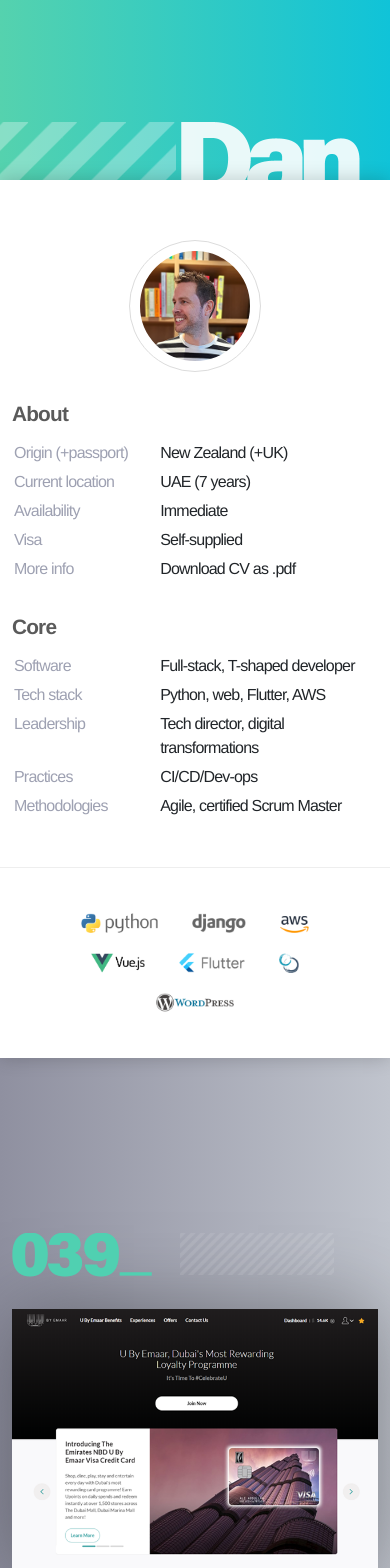
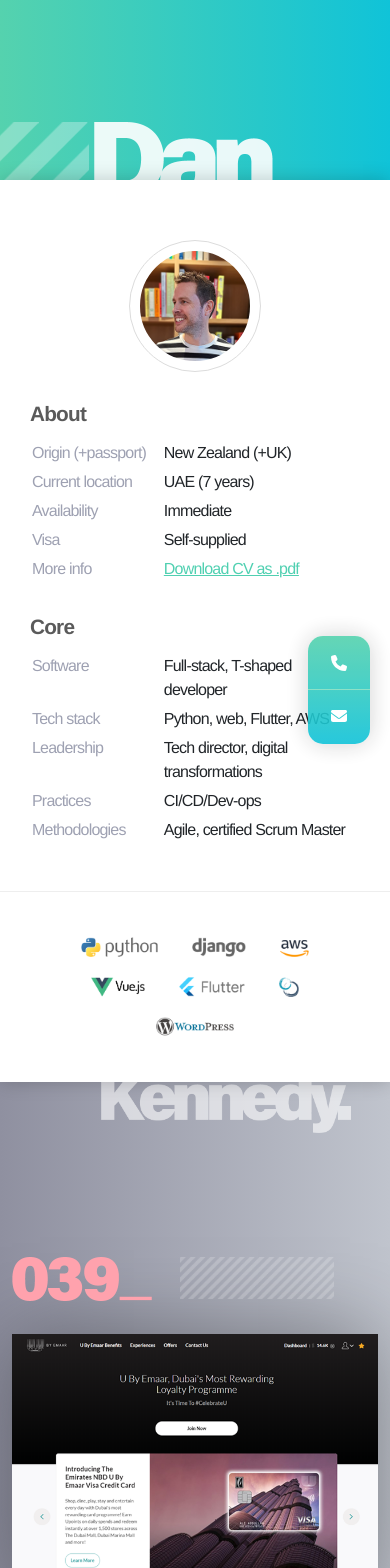
Before and after one commit to danken00/portfolioofdan.com, a Vue app: page / in a window 390 px wide. Shown: the top 1568 px of the page. Built offline with nearby package versions, Linux system fonts and the light colour scheme.

Commit message:
First pass done

```diff
--- a/src/App.vue
+++ b/src/App.vue
@@ -5,6 +5,14 @@
     <Header/>
     <About/>
     <PortfolioPieces/>
+    <div class="contact-buttons-mobile">
+      <a title="Give me a call" href="tel:+971561588611">
+        <font-awesome-icon icon="phone"></font-awesome-icon>
+      </a>
+      <a title="Flick me an email" href="mailto:dan@mojoplease.com">
+        <font-awesome-icon icon="envelope"></font-awesome-icon>
+      </a>
+    </div>
   </div>
 </template>
 
@@ -12,24 +20,73 @@
 import Header from './components/homepage/Header.vue'
 import About from './components/homepage/About.vue'
 import PortfolioPieces from './components/homepage/PortfolioPieces.vue'
+import { FontAwesomeIcon } from '@fortawesome/vue-fontawesome'
 
 export default {
   name: 'App',
   components: {
     Header,
     About,
-    PortfolioPieces
+    PortfolioPieces,
+    FontAwesomeIcon
   }
 }
 </script>
 
 <style lang="scss">
 
+.contact-buttons-mobile {
+  position: fixed;
+  bottom: 100px;
+  right: 20px;
+  width: 62px;
+  height: 108px;
+  background-image: linear-gradient(to top, #10c3d8, #55d2ae);
+  border-radius: 15px;
+  box-shadow: 0 0 24px rgba(0, 0, 0, 0.2);
+  overflow: hidden;
+  z-index: 100;
+  opacity: 0.9;
+
+  @media (min-width: 992px) {
+    display: none;
+  }
+
+  a {
+    height: 54px;
+    width: 62px;
+    background: none;
+    border: none;
+    text-align: center;
+    display: block;
+    padding-top: 15px;
+
+    svg {
+      color: #FFF;
+    }
+
+    &:first-of-type {
+      padding-top: 16px;
+      border-bottom: 1px solid #81dec1;
+    }
+
+    &:hover {
+      background: rgba(255, 255, 255, 0.2);
+    }
+  }
+}
 
 #app {
   font-family: 'Rubik', Helvetica, Arial, sans-serif;
   -webkit-font-smoothing: antialiased;
   -moz-osx-font-smoothing: grayscale;
-  text-align: center;
+
+  a {
+    color: #50d0b1;
+
+    &:hover {
+      text-decoration: none;
+    }
+  }
 }
 </style>
--- a/src/components/homepage/About.vue
+++ b/src/components/homepage/About.vue
@@ -5,15 +5,15 @@
         <div class="col-sm-12 col-lg-2 text-center">
           <div class="photo"></div>
         </div>
-        <div class="col-sm-12 col-lg-5 about-list"><h3>About</h3>
+        <div class="col-sm-12 col-lg-5 col-xl-4 about-list"><h3>About</h3>
           <table>
             <tr v-for="(item, index) in listAbout" :key="index">
               <th>{{ item.title }}</th>
-              <td>{{ item.value }}</td>
+              <td v-html="item.value"></td>
             </tr>
           </table>
         </div>
-        <div class="col-sm-12 col-lg-5 about-list"><h3>Core</h3>
+        <div class="col-sm-12 col-lg-5 col-xl-4 about-list"><h3>Core</h3>
           <table>
             <tr v-for="(item, index) in listCore" :key="index">
               <th>{{ item.title }}</th>
@@ -28,7 +28,6 @@
           </template>
         </div>
       </div>
-
     </div>
   </div>
 </template>
@@ -43,7 +42,7 @@ export default {
         {title: 'Current location', value: 'UAE (7 years)'},
         {title: 'Availability', value: 'Immediate'},
         {title: 'Visa', value: 'Self-supplied'},
-        {title: 'More info', value: 'Download CV as .pdf'}
+        {title: 'More info', value: '<a href="">Download CV as .pdf</a>'}
       ],
       listCore: [
         {title: 'Software', value: 'Full-stack, T-shaped developer'},
@@ -110,6 +109,8 @@ export default {
 
   .about-list {
     text-align: left;
+    padding-left: 30px;
+    padding-right: 30px;
 
     table {
       width: 100%;
@@ -134,6 +135,7 @@ export default {
     margin-top: 15px;
     border-top: 1px solid #EEE;
     padding: 35px 30px 35px 30px;
+    text-align: center;
 
     .key-tech {
       height: 20px;
@@ -141,6 +143,6 @@ export default {
       display: inline-block;
     }
   }
+}
 
-}
 </style>
--- a/src/components/homepage/Header.vue
+++ b/src/components/homepage/Header.vue
@@ -16,13 +16,9 @@
 <script>
 export default {
   name: 'Header',
-  props: {
-    // msg: String
-  }
 }
 </script>
 
-<!-- Add "scoped" attribute to limit CSS to this component only -->
 <style scoped lang="scss">
 .header {
   min-height: 180px;
@@ -32,7 +28,7 @@ export default {
   .header-images {
     height: 100px;
     position: absolute;
-    right: 30px;
+    right: 30%;
     bottom: -42px;
 
     img.image-dan {
--- a/src/components/homepage/PortfolioPieces.vue
+++ b/src/components/homepage/PortfolioPieces.vue
@@ -1,12 +1,14 @@
 <template>
   <div class="background-gradient portfolio-pieces">
     <div class="container-lg">
+      <div class="contact-panel-desktop"></div>
 
-      <!--      <div class="post-header-images">-->
-      <!--        <img :src="require('@/assets/images/homepage/kennedy.png')" class="image-kennedy">-->
-      <!--        &lt;!&ndash;            <img :src="require('@/assets/images/homepage/slashes-truncated.png')" class="image-slashes">&ndash;&gt;-->
-      <!--      </div>-->
+      <div class="post-header-images">
+        <img :src="require('@/assets/images/homepage/kennedy.png')" class="image-kennedy">
+        <img :src="require('@/assets/images/homepage/arrow.png')" class="image-arrow">
+      </div>
 
+      <div class="portfolio-item-wrapper">
         <template v-for="(item, index) in portfolioPieces" :key="index">
           <div class="portfolio-item">
             <div class="row portfolio-item-number text-start text-lg-end">
@@ -29,18 +31,26 @@
             </div>
           </div>
         </template>
-
+      </div>
+      <footer>
+        Made with a little bit of
+        <font-awesome-icon icon="heart"></font-awesome-icon>
+        , but mostly just hard work. ©2023.<br>Most of these projects were done through amazing agencies filled with
+        amazing people. Thanks!
+      </footer>
     </div>
   </div>
 </template>
 
 <script>
 import Numbers from './components/Numbers.vue'
+import { FontAwesomeIcon } from "@fortawesome/vue-fontawesome";
 
 export default {
   name: 'PortfolioPieces',
   components: {
-    Numbers
+    Numbers,
+    FontAwesomeIcon
   },
   data() {
     return {
@@ -66,7 +76,46 @@ export default {
 <!-- Add "scoped" attribute to limit CSS to this component only -->
 <style scoped lang="scss">
 .portfolio-pieces {
+  position: relative;
+
+
+  .post-header-images {
+    height: 100px;
+    width: 250px;
+    position: absolute;
+    right: 10%;
+    top: -10px;
+
+    @media (min-width: 992px) {
+      width: 410px;
+      top: -15px;
+      right: 20%;
+    }
+
+    img.image-kennedy {
+      width: 100%;
+      opacity: 60%;
+    }
+
+    img.image-arrow {
+      position: absolute;
+      left: 420px;
+      top: 20px;
+      height: 60px;
+      opacity: 0.3;
+      display: none;
+
+      @media (min-width: 992px) {
+        display: block;
+      }
+    }
+  }
+
+  .portfolio-item-wrapper {
     padding-top: 175px;
+
+    @media (min-width: 992px) {
+      padding-top: 125px;
     }
 
     .portfolio-item {
@@ -88,7 +137,7 @@ export default {
         background: url('~@/assets/images/homepage/slashes.png') center/cover no-repeat;
         background-size: auto 42px;
         background-position: 0px 0px;
-    opacity: 0.1;
+        opacity: 0.2;
         position: absolute;
         top: 0;
         left: 180px;
@@ -138,41 +187,43 @@ export default {
 
         img {
           box-shadow: 0 0 80px rgba(0, 0, 0, 0.35);
+          max-width: 100%;
+        }
       }
     }
   }
 
-.background-gradient {
+  &.background-gradient {
     background-image: linear-gradient(to left, #c0c4cd, #8f90a0);
   }
 
-//
-//.portfolio-pieces {
-//  .container-lg {
-//    position: relative;
-//
-//    .post-header-images {
-//      height: 100px;
-//      position: absolute;
-//      right: -30px;
-//      top: -16px;
-//
-//      img.image-kennedy {
-//        width: 402px;
-//        opacity: 60%;
-//        position: absolute;
-//        top: 0px;
-//        right: 0px;
-//      }
-//
-//      img.image-slashes {
-//        opacity: 30%;
-//        position: absolute;
-//        top: 0px;
-//        right: 184px;
-//      }
-//    }
-//  }
-//}
+  .contact-panel-desktop {
+    position: sticky;
+    top: 0px;
+    background: url('~@/assets/images/homepage/dan-kennedy-label.png') center/cover no-repeat;
+    width: 248px;
+    height: 76px;
+    z-index: 200;
+    display: none;
+    opacity: 0.9;
 
+    @media (min-width: 992px) {
+      display: block;
+    }
+  }
+
+  footer {
+    border-top: 1px solid rgba(200, 200, 200, .4);
+    margin-top: 50px;
+    padding-top: 50px;
+    padding-bottom: 50px;
+    text-align: center;
+    color: #CCC;
+    font-size: 12px;
+
+    svg {
+      color: #ff6472;
+    }
+  }
+}
 </style>
--- a/src/components/homepage/components/Numbers.vue
+++ b/src/components/homepage/components/Numbers.vue
@@ -19,7 +19,7 @@ export default {
       return this.number.toString().split('')
     },
     chooseRandomColour() {
-      const strings = ['pink', 'green']//, 'blue'];
+      const strings = ['pink']//, 'green', 'blue'];
       const randomIndex = Math.floor(Math.random() * strings.length);
       return strings[randomIndex];
     }
@@ -36,7 +36,7 @@ export default {
   .number {
     background: url('~@/assets/images/homepage/number-sprite.png') center/cover no-repeat;
     background-size: 417px 175px;
-    height: 44px;
+    height: 45px;
     width: 100px;
     display: inline-block;
     background-position-y: 0px;
@@ -99,7 +99,7 @@ export default {
 
   &.green {
     .number {
-      background-position-y: -62px;
+      background-position-y: -61px;
     }
   }
 
--- a/src/main.js
+++ b/src/main.js
@@ -1,6 +1,15 @@
 import { createApp } from 'vue'
 import App from './App.vue'
+import { library } from '@fortawesome/fontawesome-svg-core'
 import 'bootstrap'
 import 'bootstrap/dist/css/bootstrap.css'
 
+import {
+  faPhone,
+  faEnvelope,
+  faHeart,
+} from '@fortawesome/free-solid-svg-icons'
+
+library.add(faPhone, faEnvelope, faHeart)
+
 createApp(App).mount('#app')
```
Also changed, not shown: src/assets/images/homepage/kennedy.png, src/assets/images/homepage/number-sprite.png. Lines whose indentation alone changed are shown as unchanged.
